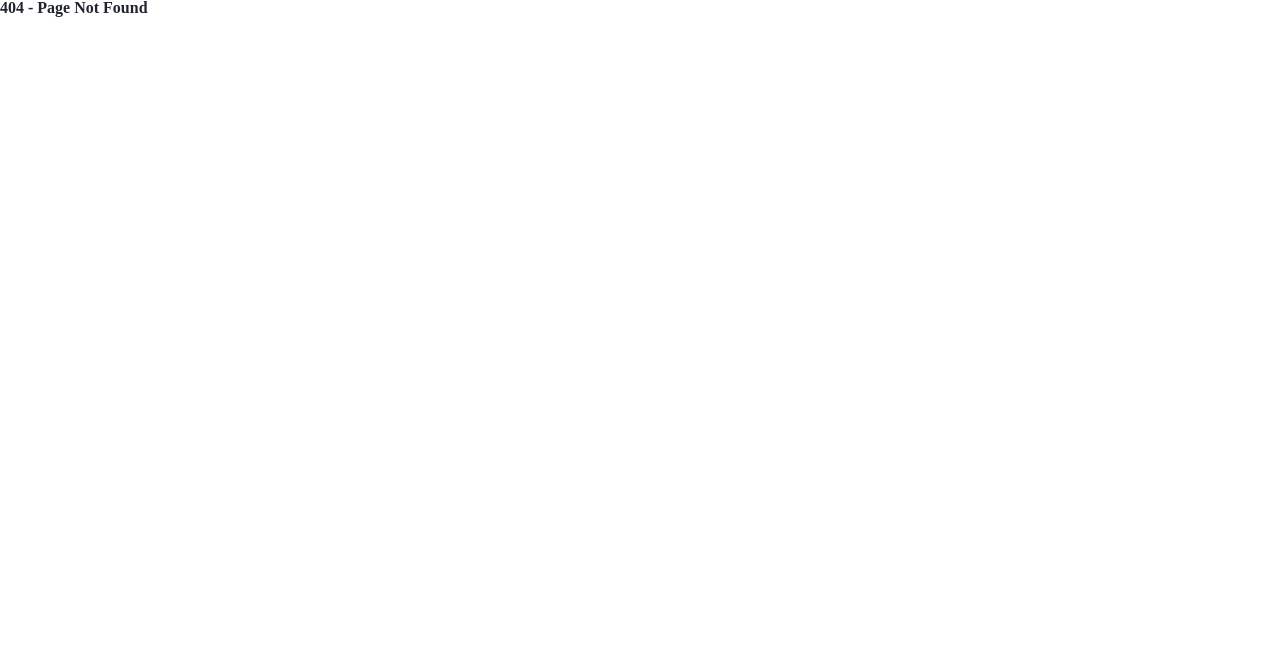
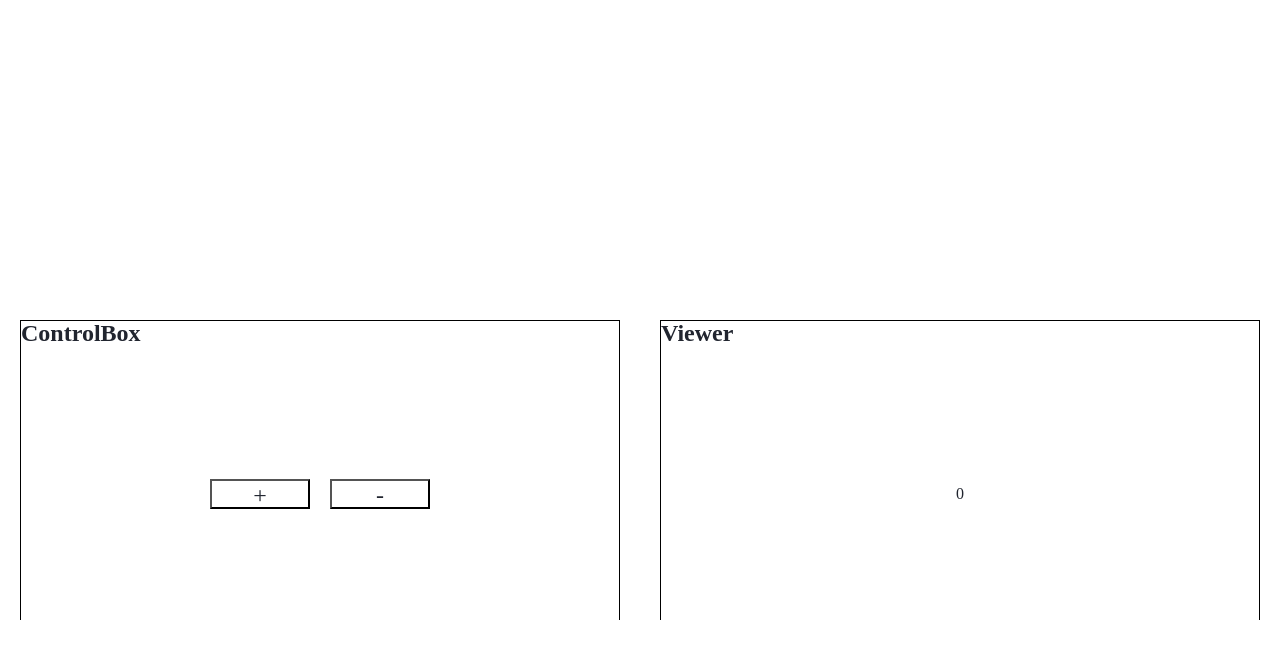
Before and after one commit to ma9pie/next.js-boilerplate, a Next.js app: page /counter in a window 1280 px wide. Before the commit this address had no page. Shown: the top 658 px of the page. Built offline with nearby package versions, Linux system fonts and the light colour scheme; a web font is replaced by a local one.

Commit message:
recoil 예제 적용

```diff
--- /dev/null
+++ b/components/Counter/ControlBox.jsx
@@ -0,0 +1,47 @@
+import styled from "@emotion/styled";
+import React from "react";
+import { useRecoilState, useRecoilValue, useSetRecoilState } from "recoil";
+import { countState } from "@/recoil/atom";
+
+const ControlBox = () => {
+  const [count, setCount] = useRecoilState(countState);
+  return (
+    <Wrapper>
+      <Title>ControlBox</Title>
+      <Content>
+        <Button onClick={() => setCount(count + 1)}>+</Button>
+        <Button onClick={() => setCount(count - 1)}>-</Button>
+      </Content>
+    </Wrapper>
+  );
+};
+
+export default ControlBox;
+
+const Wrapper = styled.div`
+  position: relative;
+  margin: 20px;
+  border: 1px solid black;
+  width: 600px;
+  height: 300px;
+`;
+
+const Title = styled.h2`
+  font-size: 24px;
+  margin: 0px;
+`;
+
+const Content = styled.div`
+  display: flex;
+  justify-content: center;
+  align-items: center;
+  width: 100%;
+  height: 100%;
+`;
+
+const Button = styled.button`
+  width: 100px;
+  height: 30px;
+  margin: 10px;
+  font-size: 24px;
+`;
--- /dev/null
+++ b/components/Counter/Viewer.jsx
@@ -0,0 +1,35 @@
+import styled from "@emotion/styled";
+import React from "react";
+import { useRecoilValue } from "recoil";
+import { countState } from "@/recoil/atom";
+
+const Viewer = () => {
+  return (
+    <Wrapper>
+      <Title>Viewer</Title>
+      <Content>{useRecoilValue(countState)}</Content>
+    </Wrapper>
+  );
+};
+
+export default Viewer;
+
+const Wrapper = styled.div`
+  margin: 20px;
+  border: 1px solid black;
+  width: 600px;
+  height: 300px;
+`;
+
+const Title = styled.h2`
+  font-size: 24px;
+  margin: 0px;
+`;
+
+const Content = styled.div`
+  display: flex;
+  justify-content: center;
+  align-items: center;
+  width: 100%;
+  height: 100%;
+`;
--- a/jsconfig.json
+++ b/jsconfig.json
@@ -5,6 +5,7 @@
       "@/components/*": ["components/*"],
       "@/layouts/*": ["layouts/*"],
       "@/api/*": ["pages/api/*"],
+      "@/recoil/*": ["recoil/*"],
       "@/hooks/*": ["hooks/*"],
       "@/utils/*": ["utils/*"],
       "@/pages/*": ["pages/*"],
--- a/pages/_app.js
+++ b/pages/_app.js
@@ -3,6 +3,7 @@ import { useRouter } from "next/router";
 import React, { useEffect, useState } from "react";
 import { Hydrate, QueryClient, QueryClientProvider } from "react-query";
 import { ReactQueryDevtools } from "react-query/devtools";
+import { RecoilRoot } from "recoil";
 import GoogleAnalyticsUtils from "@/utils/GoogleAnalyticsUtils";
 import "@/styles/app.scss";
 
@@ -26,7 +27,7 @@ function App({ Component, pageProps }) {
   return (
     <QueryClientProvider client={queryClient}>
       <Hydrate state={pageProps?.dehydrateState}>
-        {getLayout(<Component {...pageProps} />)}
+        <RecoilRoot>{getLayout(<Component {...pageProps} />)}</RecoilRoot>
       </Hydrate>
       <ReactQueryDevtoolsWrapper>
         {typeof window !== "undefined" &&
--- /dev/null
+++ b/pages/counter.js
@@ -0,0 +1,20 @@
+import styled from "@emotion/styled";
+import ControlBox from "@/components/Counter/ControlBox";
+import Viewer from "@/components/Counter/Viewer";
+
+const Counter = () => {
+  return (
+    <Wrapper>
+      <ControlBox></ControlBox>
+      <Viewer></Viewer>
+    </Wrapper>
+  );
+};
+
+export default Counter;
+
+const Wrapper = styled.div`
+  display: flex;
+  justify-content: center;
+  margin: 300px 0px;
+`;
--- a/pages/index.js
+++ b/pages/index.js
@@ -11,7 +11,11 @@ function Home() {
   }, []);
   return (
     <Wrapper>
-      <Test>index</Test>
+      {Array(3)
+        .fill()
+        .map((item, key) => (
+          <Test key={key}>index</Test>
+        ))}
     </Wrapper>
   );
 }
--- /dev/null
+++ b/recoil/atom.js
@@ -0,0 +1,22 @@
+import { atom } from "recoil";
+
+export const countState = atom({
+  key: "countState",
+  default: 0,
+});
+
+export const todoListState = atom({
+  key: "todoListState",
+  default: [
+    { contents: "list 1", importance: "HIGH", status: "DONE" },
+    { contents: "list 2", importance: "LOW", status: "DOING" },
+    { contents: "list 3", importance: "MEDIUM", status: "DONE" },
+    { contents: "list 4", importance: "HIGH", status: "HOLD" },
+    { contents: "list 5", importance: "LOW", status: "DOING" },
+  ],
+});
+
+export const filterState = atom({
+  key: "filterState",
+  default: { importance: "", status: "" },
+});
```
Also changed, not shown: recoil/selector.js (added, +19 -0 lines).
